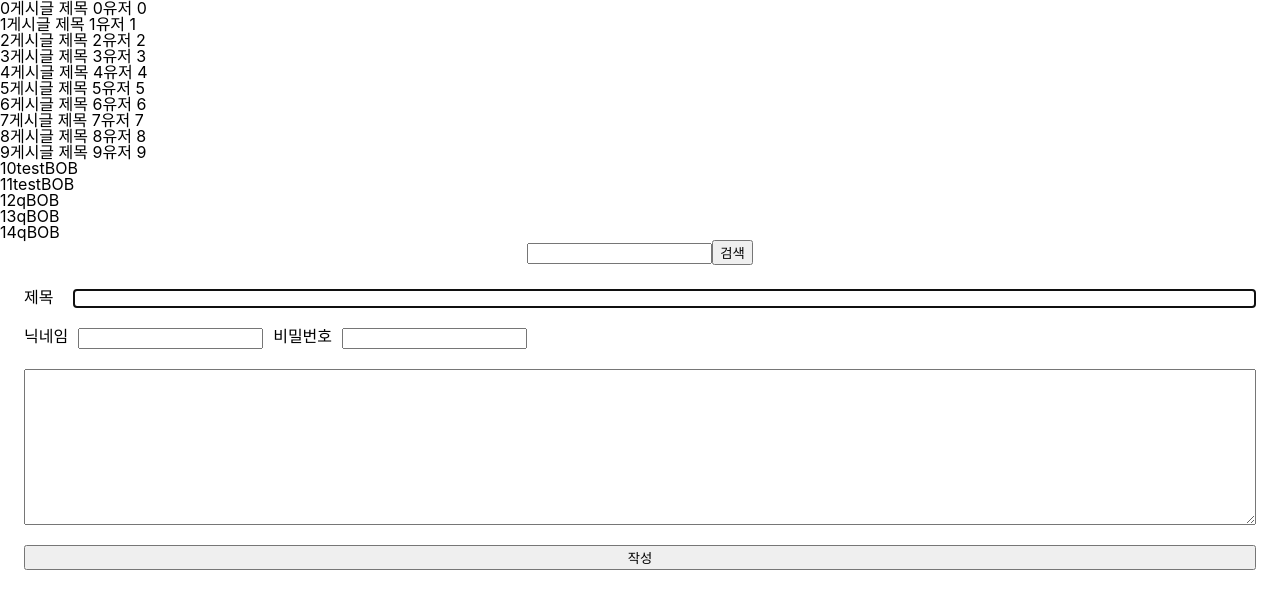
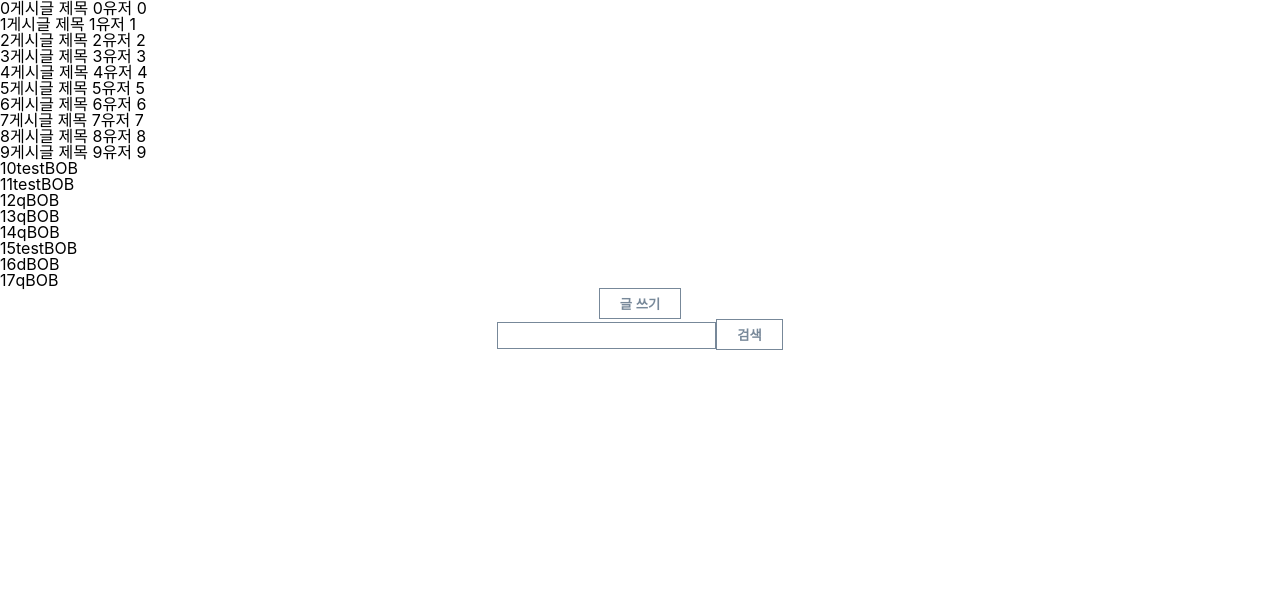
Before and after one commit to geunheejung/mobx-board, a React (Create React App) app: page / in a window 1280 px wide. Shown: the top 608 px of the page. Built offline with nearby package versions, Linux system fonts and the light colour scheme; data requests are answered from the project's data file; the HTML template or start-up script is replaced by a standard one.

Commit message:
글 작성 모달 스타일링.

```diff
--- a/fake-server/db.json
+++ b/fake-server/db.json
@@ -89,6 +89,24 @@
       "title": "q",
       "content": "q",
       "user": "BOB"
+    },
+    {
+      "id": "a611af2e-c258-462e-b6a2-f1f018c0396e",
+      "title": "test",
+      "content": "test",
+      "user": "BOB"
+    },
+    {
+      "id": "a1ed76c4-507f-449b-93dc-b76e1e3ef253",
+      "title": "d",
+      "content": "d",
+      "user": "BOB"
+    },
+    {
+      "id": "0e92acda-fe82-45fb-8f14-5827644c1b80",
+      "title": "q",
+      "content": "q",
+      "user": "BOB"
     }
   ]
 }
--- a/package.json
+++ b/package.json
@@ -23,6 +23,7 @@
   },
   "scripts": {
     "start": "react-scripts start",
+    "server": "json-server --watch fake-server/db.json --port 3001",
     "build": "react-scripts build",
     "test": "react-scripts test",
     "eject": "react-scripts eject"
--- a/src/App.tsx
+++ b/src/App.tsx
@@ -1,4 +1,4 @@
-import React from "react";
+import React, {useCallback, useState} from "react";
 import PostList from './components/PostList';
 import Search from './components/Search';
 import Modal from './components/Modal';
@@ -7,16 +7,24 @@ import {postStore}  from './modlues/post';
 import "./App.css";
 
 function App() {
+  const [ isOpen, setIsOpen ] = useState(false);
+  const toggleModal = useCallback(() => {
+    setIsOpen(prev => !prev);
+  }, [isOpen])
+
+
   return <div className="App">
   {/* 게시글 목록 */}
     <PostList postStore={postStore} />
+    <button onClick={toggleModal}>글 쓰기</button>
+    <Modal defaultIsOpen={isOpen} onClose={toggleModal}>
+      <PostWriteForm afterSubmit={toggleModal} postStore={postStore} />
+    </Modal>
   {/* 게시글 검색 */}
     <Search />
   {/* 글쓰기 모달 */}
-    <PostWriteForm postStore={postStore} />
-    {/*<Modal>*/}
-    {/*  <PostWriteForm />*/}
-    {/*</Modal>*/}
+
+
   </div>;
 }
 
--- a/src/components/Form/PostWriteForm.css
+++ b/src/components/Form/PostWriteForm.css
@@ -4,7 +4,6 @@
     display: flex;
     flex-direction: column;
     padding: 24px;
-    height: 500px;
     max-height: 500px;
 }
 
@@ -27,7 +26,6 @@
 
 .post-write-form-container .title-input-field input {
     flex: 1;
-    border: 1px solid #000;
 }
 
 .post-write-form-container .user-info-input-field {
--- a/src/components/Form/PostWriteForm.tsx
+++ b/src/components/Form/PostWriteForm.tsx
@@ -3,7 +3,12 @@ import {PostStore} from "../../modlues/post";
 import './PostWriteForm.css'
 import {observer} from "mobx-react-lite";
 
-const PostWriteForm = observer(function PostWriteForm({ postStore }: { postStore: PostStore }) {
+interface Props {
+  postStore: PostStore;
+  afterSubmit?: () => void;
+}
+
+const PostWriteForm = observer(function PostWriteForm({ postStore, afterSubmit }: Props) {
  const { fetchCreatePost, fetctGetPosts } = postStore;
 
   const titleInputRef = useRef<HTMLInputElement>(null)
@@ -41,11 +46,18 @@ const PostWriteForm = observer(function PostWriteForm({ postStore }: { postStore
     return;
   }, [ title, content ]);
 
+  const cleanup = useCallback(() => {
+    setTitle('');
+    setContent('');
+    afterSubmit && afterSubmit();
+  }, []);
 
   const createPostFlow = useCallback(async () => {
     try {
       await fetchCreatePost({ title, content, user: 'BOB' })
       await fetctGetPosts();
+
+      cleanup();
     } catch (error) {
       console.error(error);
       setError('다시 시도 해주세요');
@@ -83,16 +95,12 @@ const PostWriteForm = observer(function PostWriteForm({ postStore }: { postStore
     <form onSubmit={handleSubmit} className='post-write-form-container'>
       <div className='title-input-field'>
         <label htmlFor="title">제목</label>
-        <input type="text" id="title" onChange={handleTitleChange} ref={titleInputRef} />
+        <input type="text" id="title" value={title} onChange={handleTitleChange} ref={titleInputRef} />
       </div>
-      <div className="user-info-input-field">
-        <label htmlFor="nickname">닉네임</label>
-        <input type="text" id="nickname" maxLength={5} />
-        <label htmlFor="password">비밀번호</label>
-        <input type="password" id="password" maxLength={8} autoComplete="on" />
-      </div>
+
       <div className='content-textarea-field'>
         <textarea
+          value={content}
           name="content"
           id="contentTextArea"
           cols={30}
--- /dev/null
+++ b/src/components/Modal/Modal.css
@@ -0,0 +1,30 @@
+.modal-container {
+    display: flex;
+    align-items: center;
+    justify-content: center;
+    z-index: 10;
+    position: fixed;
+    left: 0;
+    top: 0;
+    bottom: 0;
+    right: 0;
+    margin: auto;
+}
+
+.modal-container.--hide {
+    display: none;
+}
+
+.modal-container .inner-modal-container {
+    position: relative;
+    border: 1px solid lightslategrey;
+    width: 500px;
+    padding: 20px;
+    background: #fff;
+}
+
+.modal-container .inner-modal-container .close-button {
+    position: absolute;
+    right: 10px;
+    top: 10px;
+}
--- a/src/components/Modal/index.tsx
+++ b/src/components/Modal/index.tsx
@@ -1,14 +1,27 @@
-import {ReactNode} from "react";
+import {ReactNode, useCallback, useEffect, useMemo, useState} from "react";
+import './Modal.css'
 
 interface Props {
-  children: ReactNode
+  defaultIsOpen: boolean;
+  onClose?: () => void;
+  children: ReactNode;
 }
 
-function Modal({ children }: Props) {
+function Modal({ defaultIsOpen, onClose, children }: Props) {
+  const [isOpen, setIsOpen] = useState(false);
+
+  const handleCloseClick = useCallback(() => {
+    setIsOpen(false);
+    if (onClose) onClose();
+  }, [isOpen]);
+
+  const modalClass = useMemo(() => defaultIsOpen || isOpen ? '--show' : '--hide', [isOpen, defaultIsOpen])
+
   return (
-    <div className="modal-container">
+    <div className={`modal-container ${modalClass}`}>
       <div className="inner-modal-container">
-      {children}
+        <button className="close-button" onClick={handleCloseClick}>X</button>
+        {children}
       </div>
     </div>
   )
--- a/src/index.css
+++ b/src/index.css
@@ -5,9 +5,36 @@ body {
     sans-serif;
   -webkit-font-smoothing: antialiased;
   -moz-osx-font-smoothing: grayscale;
+
 }
 
 code {
   font-family: source-code-pro, Menlo, Monaco, Consolas, 'Courier New',
     monospace;
 }
+
+button {
+  box-sizing: border-box;
+  padding: 5px 20px;
+  background: #fff;
+  border: 1px solid lightslategrey;
+  color: lightslategrey;
+  font-weight: 700;
+  cursor: pointer;
+  transition: .5s;
+}
+
+button:hover {
+  background: lightcoral;
+  border-color: #fff;
+  color: #fff;
+  transition: .5s;
+}
+
+input, textarea {
+  box-sizing: border-box;
+  padding: 5px 20px;
+  color: lightslategrey;
+  border: 1px solid lightslategrey;
+  outline: none;
+}
```
